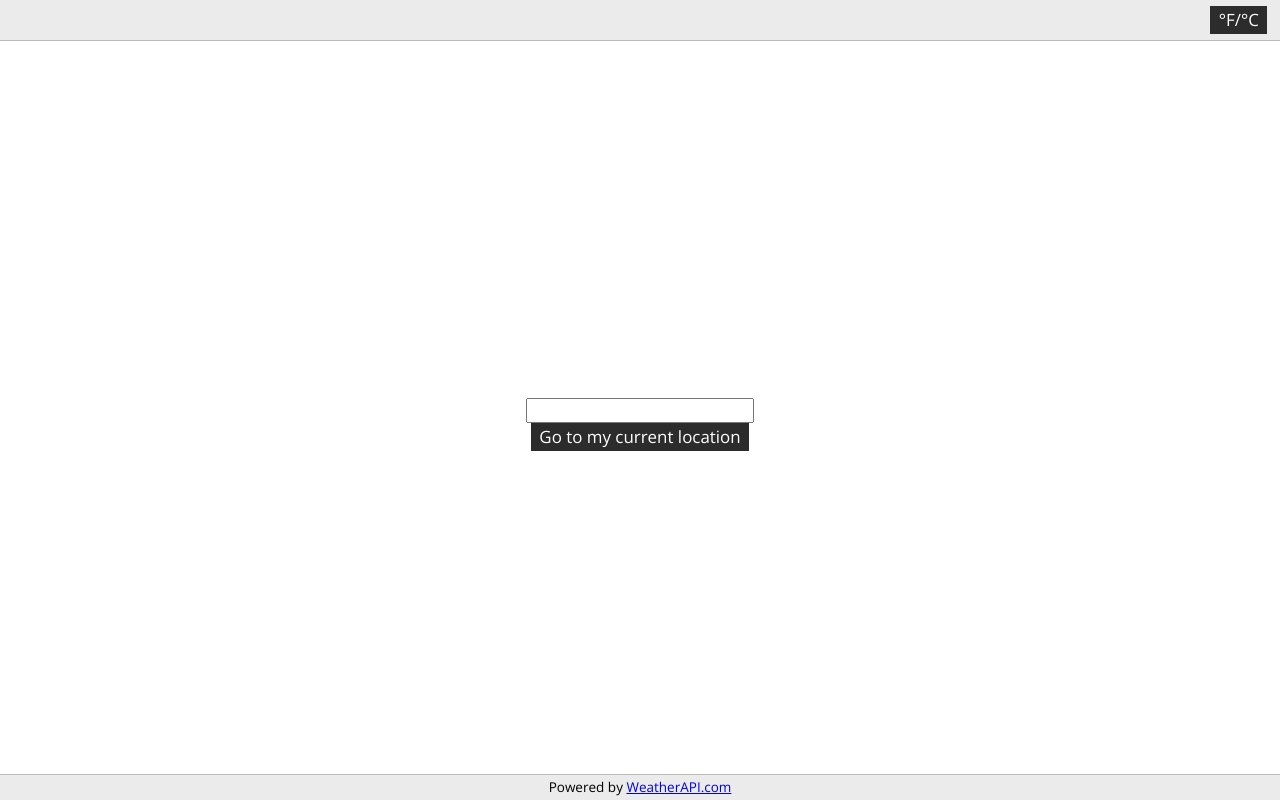
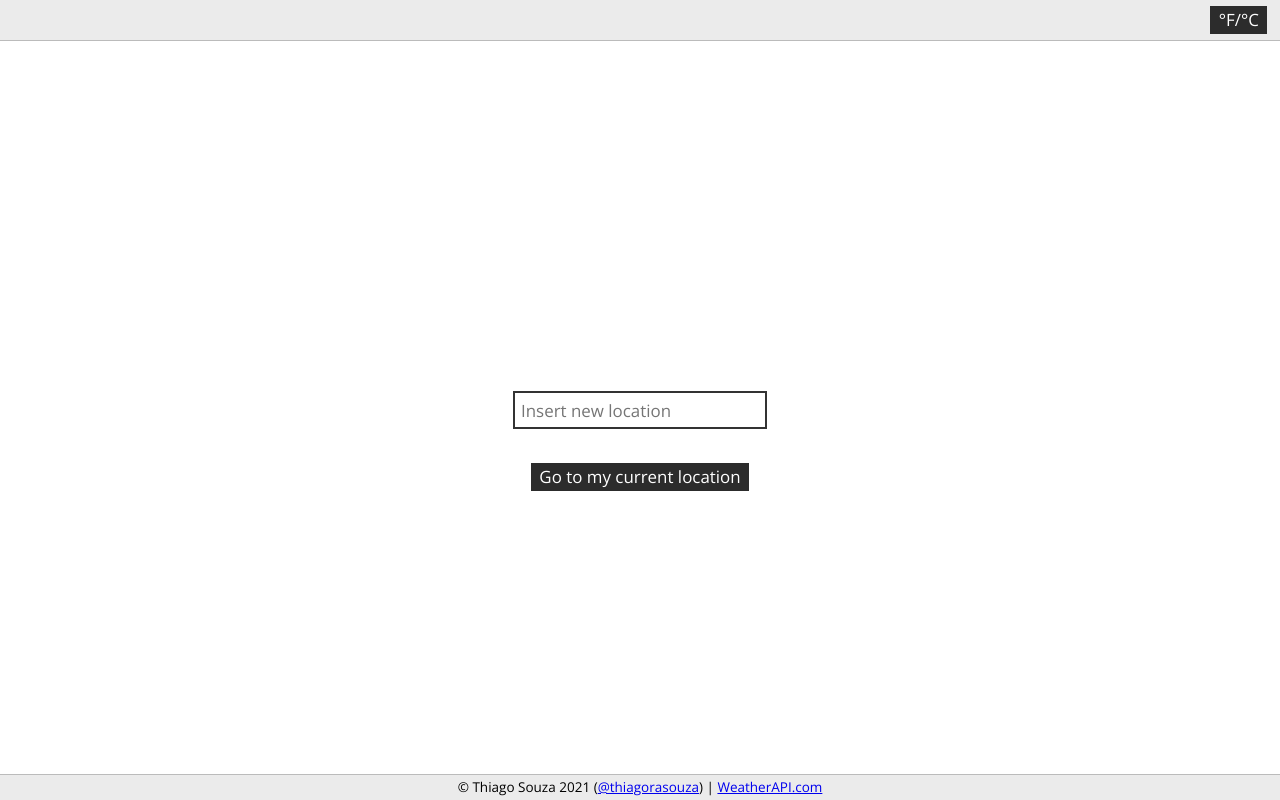
Before and after one commit to thiagorasouza/weather-app, a plain HTML site: page index.html in a window 1280 px wide. Drawn offline with nearby package versions, Linux system fonts and the light colour scheme.

Commit message:
Add footer information

```diff
--- a/index.html
+++ b/index.html
@@ -28,7 +28,7 @@
       </div>
     </div>
     <div class="user-input">
-      <input type="text" name="new-location" id="new-location">
+      <input type="text" name="new-location" id="new-location" placeholder="Insert new location">
     </div>
     <div class="geolocation">
       <button type="button" class="get-geolocation">Go to my current location</button>
@@ -37,7 +37,9 @@
   </main>
 
   <footer>
-    Powered by <a href="https://www.weatherapi.com/" title="Free Weather API">WeatherAPI.com</a>
+    &copy; Thiago Souza 2021
+    (<a href="https://github.com/thiagorasouza">@thiagorasouza</a>) |
+    <a href="https://www.weatherapi.com/" title="Free Weather API">WeatherAPI.com</a>
   </footer>
 </body>
 </html>
--- a/style.css
+++ b/style.css
@@ -75,6 +75,19 @@ footer {
   /* background-color: red; */
 }
 
+.user-input {
+  margin: 2em 0 2em 0;
+  background-color: #ccc;
+}
+
+.user-input > input[type="text"] {
+  width: 15em;
+  border: 2px solid #333;
+  padding: 0.25em 0.35em;
+  line-height: 1.5;
+  outline: none;
+}
+
 .geolocation {
   display: flex;
   flex-direction: column;
```
Also changed, not shown: 1 other file.
